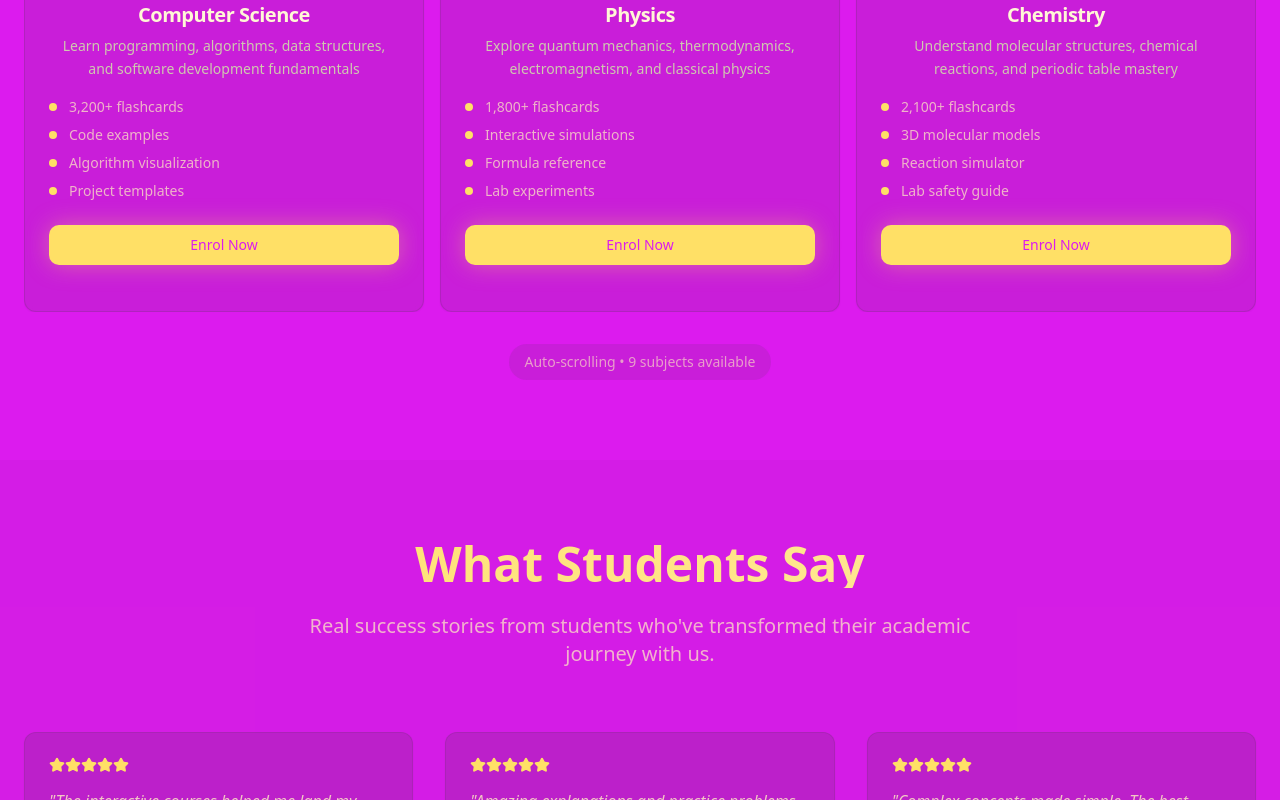
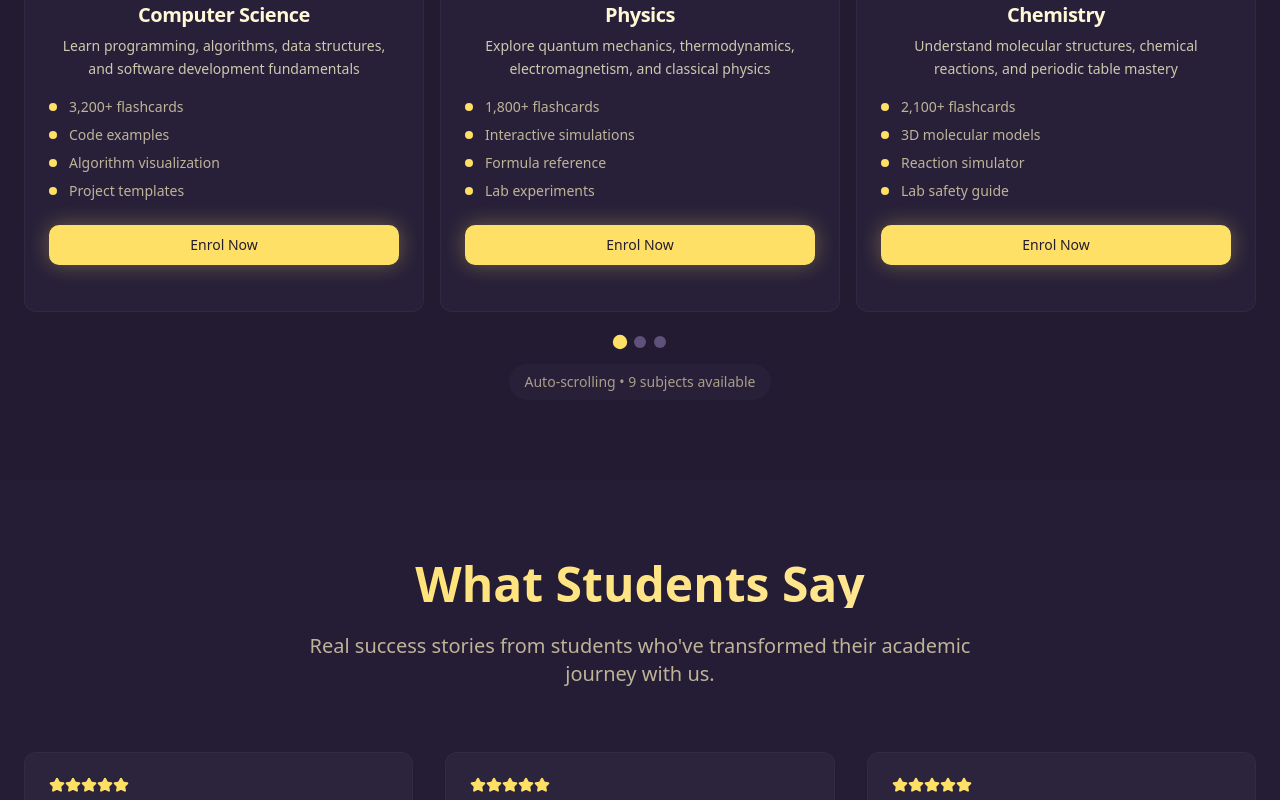
Before and after one commit to BHSamuraii/chroma-study-sphere, a React (Vite) app: page / in a window 1280 px wide. Shown: the part 1680-2480 px from the top of the page. Built offline with nearby package versions, Linux system fonts and the light colour scheme.

Commit message:
Refactor: Update homepage design
- Changed background color to darker purple.
- Removed the "Choose Your Plan" section.
- Added carousel dots for navigation.
- Embedded studying logos in the background.

```diff
--- a/src/components/EdTechHomepage.tsx
+++ b/src/components/EdTechHomepage.tsx
@@ -1,6 +1,7 @@
+
 import React from 'react';
 import { Button } from '@/components/ui/button';
-import { Card, CardContent, CardDescription, CardHeader, CardTitle } from '@/components/ui/card';
+import { Card, CardContent } from '@/components/ui/card';
 import { Badge } from '@/components/ui/badge';
 import FlashcardCounter from './FlashcardCounter';
 import SubjectCarousel from './SubjectCarousel';
@@ -8,12 +9,9 @@ import {
   Users,
   Star,
   Play,
-  CheckCircle,
   ArrowRight,
   GraduationCap,
-  Award,
-  Infinity,
-  Crown
+  Infinity
 } from 'lucide-react';
 
 const EdTechHomepage = () => {
@@ -41,56 +39,6 @@ const EdTechHomepage = () => {
     }
   ];
 
-  const pricingPlans = [
-    {
-      name: "Student",
-      price: "$49",
-      period: "one-time",
-      description: "Perfect for individual learners",
-      features: [
-        "Access to 3 subjects",
-        "Basic progress tracking",
-        "Community forum access",
-        "Mobile app access",
-        "Lifetime access"
-      ],
-      popular: false,
-      icon: <GraduationCap className="h-6 w-6" />
-    },
-    {
-      name: "Scholar",
-      price: "$149",
-      period: "one-time",
-      description: "Most popular for serious students",
-      features: [
-        "Access to all subjects",
-        "Advanced analytics",
-        "Priority support",
-        "Downloadable resources",
-        "Certificate of completion",
-        "Lifetime updates"
-      ],
-      popular: true,
-      icon: <Award className="h-6 w-6" />
-    },
-    {
-      name: "Master",
-      price: "$299",
-      period: "one-time",
-      description: "For academic excellence",
-      features: [
-        "Everything in Scholar",
-        "Personal study coach",
-        "Custom study plans",
-        "Advanced reporting",
-        "API access",
-        "White-label option"
-      ],
-      popular: false,
-      icon: <Crown className="h-6 w-6" />
-    }
-  ];
-
   return (
     <div className="min-h-screen bg-background">
       {/* Navigation */}
@@ -104,7 +52,7 @@ const EdTechHomepage = () => {
             <div className="hidden md:flex items-center space-x-8">
               <a href="#subjects" className="text-foreground hover:text-primary transition-colors">Subjects</a>
               <a href="#about" className="text-foreground hover:text-primary transition-colors">About</a>
-              <a href="#pricing" className="text-foreground hover:text-primary transition-colors">Pricing</a>
+              <a href="#testimonials" className="text-foreground hover:text-primary transition-colors">Reviews</a>
               <Button variant="outline" className="mr-2">Log In</Button>
               <Button className="animate-pulse-glow">Sign Up</Button>
             </div>
@@ -161,7 +109,7 @@ const EdTechHomepage = () => {
       <SubjectCarousel />
 
       {/* Testimonials Section */}
-      <section className="py-20 bg-card/20">
+      <section id="testimonials" className="py-20 bg-card/20">
         <div className="container mx-auto px-6">
           <div className="text-center mb-16">
             <h2 className="text-4xl md:text-5xl font-bold mb-6 text-gradient">
@@ -191,56 +139,6 @@ const EdTechHomepage = () => {
                       <p className="text-sm text-foreground/60">{testimonial.role}</p>
                     </div>
                   </div>
-                </CardContent>
-              </Card>
-            ))}
-          </div>
-        </div>
-      </section>
-
-      {/* Pricing Section */}
-      <section id="pricing" className="py-20 bg-background">
-        <div className="container mx-auto px-6">
-          <div className="text-center mb-16">
-            <h2 className="text-4xl md:text-5xl font-bold mb-6 text-gradient">
-              Choose Your Plan
-            </h2>
-            <p className="text-xl text-foreground/70 max-w-2xl mx-auto">
-              One-time payment for lifetime access. No subscriptions, no recurring fees.
-            </p>
-          </div>
-
-          <div className="grid md:grid-cols-3 gap-8 max-w-6xl mx-auto">
-            {pricingPlans.map((plan, index) => (
-              <Card key={index} className={`relative ${plan.popular ? 'ring-2 ring-primary scale-105' : ''} bg-card/80 backdrop-blur-sm border-border/50 hover:border-primary/50 transition-all duration-300`}>
-                {plan.popular && (
-                  <Badge className="absolute -top-3 left-1/2 transform -translate-x-1/2 bg-primary text-primary-foreground">
-                    Most Popular
-                  </Badge>
-                )}
-                <CardHeader className="text-center">
-                  <div className="mx-auto mb-4 p-3 rounded-2xl bg-primary/10 text-primary w-fit">
-                    {plan.icon}
-                  </div>
-                  <CardTitle className="text-2xl mb-2">{plan.name}</CardTitle>
-                  <div className="mb-4">
-                    <span className="text-4xl font-bold text-primary">{plan.price}</span>
-                    <span className="text-foreground/60 ml-2">{plan.period}</span>
-                  </div>
-                  <CardDescription>{plan.description}</CardDescription>
-                </CardHeader>
-                <CardContent>
-                  <ul className="space-y-3 mb-6">
-                    {plan.features.map((feature, featureIndex) => (
-                      <li key={featureIndex} className="flex items-center">
-                        <CheckCircle className="h-5 w-5 text-primary mr-3 flex-shrink-0" />
-                        <span className="text-foreground/80">{feature}</span>
-                      </li>
-                    ))}
-                  </ul>
-                  <Button className={`w-full ${plan.popular ? 'animate-pulse-glow' : ''}`} variant={plan.popular ? 'default' : 'outline'}>
-                    Enrol Now
-                  </Button>
                 </CardContent>
               </Card>
             ))}
--- a/src/components/SubjectCarousel.tsx
+++ b/src/components/SubjectCarousel.tsx
@@ -1,5 +1,5 @@
 
-import React, { useEffect } from 'react';
+import React, { useEffect, useState } from 'react';
 import { Card, CardContent, CardDescription, CardHeader, CardTitle } from '@/components/ui/card';
 import { Button } from '@/components/ui/button';
 import {
@@ -22,11 +22,20 @@ import {
 
 const SubjectCarousel = () => {
   const [api, setApi] = React.useState<CarouselApi>();
+  const [current, setCurrent] = useState(0);
+  const [count, setCount] = useState(0);
 
   useEffect(() => {
     if (!api) {
       return;
     }
+
+    setCount(api.scrollSnapList().length);
+    setCurrent(api.selectedScrollSnap() + 1);
+
+    api.on("select", () => {
+      setCurrent(api.selectedScrollSnap() + 1);
+    });
 
     // Auto-scroll every 4 seconds
     const timer = setInterval(() => {
@@ -102,6 +111,12 @@ const SubjectCarousel = () => {
     }
   ];
 
+  const goToSlide = (index: number) => {
+    if (api) {
+      api.scrollTo(index);
+    }
+  };
+
   return (
     <section id="subjects" className="py-20 bg-background">
       <div className="container mx-auto px-6">
@@ -154,7 +169,19 @@ const SubjectCarousel = () => {
           </CarouselContent>
         </Carousel>
 
-        <div className="flex justify-center mt-8">
+        {/* Navigation Dots */}
+        <div className="carousel-dots">
+          {Array.from({ length: Math.ceil(subjects.length / 3) }).map((_, index) => (
+            <button
+              key={index}
+              className={`carousel-dot ${Math.floor((current - 1) / 3) === index ? 'active' : ''}`}
+              onClick={() => goToSlide(index * 3)}
+              aria-label={`Go to slide group ${index + 1}`}
+            />
+          ))}
+        </div>
+
+        <div className="flex justify-center mt-4">
           <div className="text-sm text-foreground/60 bg-card/50 px-4 py-2 rounded-full backdrop-blur-sm">
             Auto-scrolling • {subjects.length} subjects available
           </div>
--- a/src/index.css
+++ b/src/index.css
@@ -9,81 +9,81 @@ All colors MUST be HSL.
 
 @layer base {
   :root {
-    --background: 295 86% 52%;
+    --background: 260 30% 15%;
     --foreground: 48 100% 88%;
 
-    --card: 295 70% 45%;
+    --card: 260 25% 20%;
     --card-foreground: 48 100% 92%;
 
-    --popover: 295 70% 45%;
+    --popover: 260 25% 20%;
     --popover-foreground: 48 100% 92%;
 
     --primary: 48 100% 70%;
-    --primary-foreground: 295 86% 52%;
+    --primary-foreground: 260 30% 15%;
 
-    --secondary: 295 60% 40%;
+    --secondary: 260 20% 25%;
     --secondary-foreground: 48 100% 92%;
 
-    --muted: 295 50% 35%;
+    --muted: 260 15% 30%;
     --muted-foreground: 48 25% 75%;
 
     --accent: 48 100% 70%;
-    --accent-foreground: 295 86% 52%;
+    --accent-foreground: 260 30% 15%;
 
     --destructive: 0 84.2% 60.2%;
     --destructive-foreground: 210 40% 98%;
 
-    --border: 295 60% 40%;
-    --input: 295 60% 40%;
+    --border: 260 20% 25%;
+    --input: 260 20% 25%;
     --ring: 48 100% 70%;
 
     --radius: 0.75rem;
 
-    --sidebar-background: 295 86% 52%;
+    --sidebar-background: 260 30% 15%;
     --sidebar-foreground: 48 100% 88%;
     --sidebar-primary: 48 100% 70%;
-    --sidebar-primary-foreground: 295 86% 52%;
-    --sidebar-accent: 295 60% 40%;
+    --sidebar-primary-foreground: 260 30% 15%;
+    --sidebar-accent: 260 20% 25%;
     --sidebar-accent-foreground: 48 100% 92%;
-    --sidebar-border: 295 60% 40%;
+    --sidebar-border: 260 20% 25%;
     --sidebar-ring: 48 100% 70%;
   }
 
   .dark {
-    --background: 295 86% 52%;
+    --background: 260 30% 15%;
     --foreground: 48 100% 88%;
 
-    --card: 295 70% 45%;
+    --card: 260 25% 20%;
     --card-foreground: 48 100% 92%;
 
-    --popover: 295 70% 45%;
+    --popover: 260 25% 20%;
     --popover-foreground: 48 100% 92%;
 
     --primary: 48 100% 70%;
-    --primary-foreground: 295 86% 52%;
+    --primary-foreground: 260 30% 15%;
 
-    --secondary: 295 60% 40%;
+    --secondary: 260 20% 25%;
     --secondary-foreground: 48 100% 92%;
 
-    --muted: 295 50% 35%;
+    --muted: 260 15% 30%;
     --muted-foreground: 48 25% 75%;
 
     --accent: 48 100% 70%;
-    --accent-foreground: 295 86% 52%;
+    --accent-foreground: 260 30% 15%;
 
     --destructive: 0 62.8% 30.6%;
     --destructive-foreground: 210 40% 98%;
 
-    --border: 295 60% 40%;
-    --input: 295 60% 40%;
+    --border: 260 20% 25%;
+    --input: 260 20% 25%;
     --ring: 48 100% 70%;
-    --sidebar-background: 295 86% 52%;
+    --sidebar-background: 260 30% 15%;
     --sidebar-foreground: 48 100% 88%;
     --sidebar-primary: 48 100% 70%;
-    --sidebar-primary-foreground: 295 86% 52%;
-    --sidebar-accent: 295 60% 40%;
+    --sidebar-primary-foreground: 260 30% 15%;
+    --sidebar-accent: 260 20% 25%;
     --sidebar-accent-foreground: 48 100% 92%;
-    --sidebar-border: 295 60% 40%;
+    --sidebar-border: 260 20% 25%;
     --sidebar-ring: 48 100% 70%;
   }
 }
@@ -107,11 +107,11 @@ All colors MUST be HSL.
     right: 0;
     bottom: 0;
     background:
-      radial-gradient(circle at 20% 20%, hsl(260, 40%, 25%) 0%, transparent 50%),
-      radial-gradient(circle at 80% 80%, hsl(260, 35%, 22%) 0%, transparent 50%),
-      radial-gradient(circle at 40% 60%, hsl(260, 30%, 20%) 0%, transparent 50%),
-      linear-gradient(135deg, hsl(260, 25%, 18%) 0%, hsl(260, 30%, 20%) 50%, hsl(260, 25%, 18%) 100%);
-    z-index: -2;
+      radial-gradient(circle at 20% 20%, hsl(260, 35%, 12%) 0%, transparent 50%),
+      radial-gradient(circle at 80% 80%, hsl(260, 30%, 10%) 0%, transparent 50%),
+      radial-gradient(circle at 40% 60%, hsl(260, 25%, 8%) 0%, transparent 50%),
+      linear-gradient(135deg, hsl(260, 30%, 8%) 0%, hsl(260, 25%, 12%) 50%, hsl(260, 30%, 8%) 100%);
+    z-index: -3;
   }
 
   body::after {
@@ -122,22 +122,46 @@ All colors MUST be HSL.
     right: 0;
     bottom: 0;
     background-image:
-      radial-gradient(circle at 10% 10%, hsl(48, 100%, 70%, 0.03) 0%, transparent 25%),
-      radial-gradient(circle at 90% 20%, hsl(48, 100%, 70%, 0.02) 0%, transparent 25%),
-      radial-gradient(circle at 30% 80%, hsl(48, 100%, 70%, 0.03) 0%, transparent 25%),
-      radial-gradient(circle at 70% 90%, hsl(48, 100%, 70%, 0.02) 0%, transparent 25%);
+      radial-gradient(circle at 10% 10%, hsl(48, 100%, 70%, 0.02) 0%, transparent 25%),
+      radial-gradient(circle at 90% 20%, hsl(48, 100%, 70%, 0.015) 0%, transparent 25%),
+      radial-gradient(circle at 30% 80%, hsl(48, 100%, 70%, 0.02) 0%, transparent 25%),
+      radial-gradient(circle at 70% 90%, hsl(48, 100%, 70%, 0.015) 0%, transparent 25%);
+    z-index: -2;
+  }
+
+  /* Studying logos background pattern */
+  body::before {
+    content: '📚 ✏️ 🎓 📖 🔬 ⚗️ 📐 🧮 🏆 💡 🎯 📊 📝 🔍 💻 🌟 📚 ✏️ 🎓 📖 🔬 ⚗️ 📐 🧮 🏆 💡 🎯 📊 📝 🔍 💻 🌟';
+    position: fixed;
+    top: 0;
+    left: 0;
+    right: 0;
+    bottom: 0;
+    font-size: 24px;
+    opacity: 0.03;
+    line-height: 60px;
+    letter-spacing: 40px;
+    word-spacing: 40px;
+    white-space: pre-wrap;
     z-index: -1;
+    animation: float-logos 120s linear infinite;
+    pointer-events: none;
+  }
+
+  @keyframes float-logos {
+    0% { transform: translateY(100vh) rotate(0deg); }
+    100% { transform: translateY(-100vh) rotate(360deg); }
   }
 }
 
 /* Custom gradient classes */
 .gradient-edtech-bg {
   background: linear-gradient(135deg,
-    hsl(260, 25%, 18%) 0%,
-    hsl(260, 30%, 20%) 25%,
-    hsl(260, 25%, 18%) 50%,
-    hsl(260, 28%, 19%) 75%,
-    hsl(260, 25%, 18%) 100%
+    hsl(260, 30%, 8%) 0%,
+    hsl(260, 25%, 12%) 25%,
+    hsl(260, 30%, 8%) 50%,
+    hsl(260, 28%, 10%) 75%,
+    hsl(260, 30%, 8%) 100%
   );
 }
 
@@ -150,14 +174,14 @@ All colors MUST be HSL.
 
 /* EdTech themed patterns */
 .pattern-dots {
-  background-image: radial-gradient(circle, hsl(260, 40%, 25%, 0.4) 1px, transparent 1px);
+  background-image: radial-gradient(circle, hsl(260, 25%, 20%, 0.4) 1px, transparent 1px);
   background-size: 30px 30px;
 }
 
 .pattern-grid {
   background-image:
-    linear-gradient(hsl(260, 30%, 25%, 0.2) 1px, transparent 1px),
-    linear-gradient(90deg, hsl(260, 30%, 25%, 0.2) 1px, transparent 1px);
+    linear-gradient(hsl(260, 20%, 18%, 0.2) 1px, transparent 1px),
+    linear-gradient(90deg, hsl(260, 20%, 18%, 0.2) 1px, transparent 1px);
   background-size: 40px 40px;
 }
 
@@ -192,11 +216,11 @@ All colors MUST be HSL.
 /* EdTech specific elements */
 .edtech-card {
   background: linear-gradient(135deg,
-    hsl(260, 20%, 25%, 0.8) 0%,
-    hsl(260, 25%, 22%, 0.9) 100%
+    hsl(260, 25%, 18%, 0.8) 0%,
+    hsl(260, 20%, 15%, 0.9) 100%
   );
   backdrop-filter: blur(10px);
-  border: 1px solid hsl(260, 30%, 30%, 0.3);
+  border: 1px solid hsl(260, 20%, 25%, 0.3);
 }
 
 .edtech-highlight {
@@ -206,3 +230,29 @@ All colors MUST be HSL.
   );
   border-left: 3px solid hsl(48, 100%, 70%);
 }
+
+/* Carousel dots */
+.carousel-dots {
+  display: flex;
+  justify-content: center;
+  gap: 8px;
+  margin-top: 24px;
+}
+
+.carousel-dot {
+  width: 12px;
+  height: 12px;
+  border-radius: 50%;
+  background-color: hsl(260, 20%, 40%);
+  cursor: pointer;
+  transition: all 0.3s ease;
+}
+
+.carousel-dot.active {
+  background-color: hsl(48, 100%, 70%);
+  transform: scale(1.2);
+}
+
+.carousel-dot:hover {
+  background-color: hsl(48, 100%, 70%, 0.7);
+}
```
